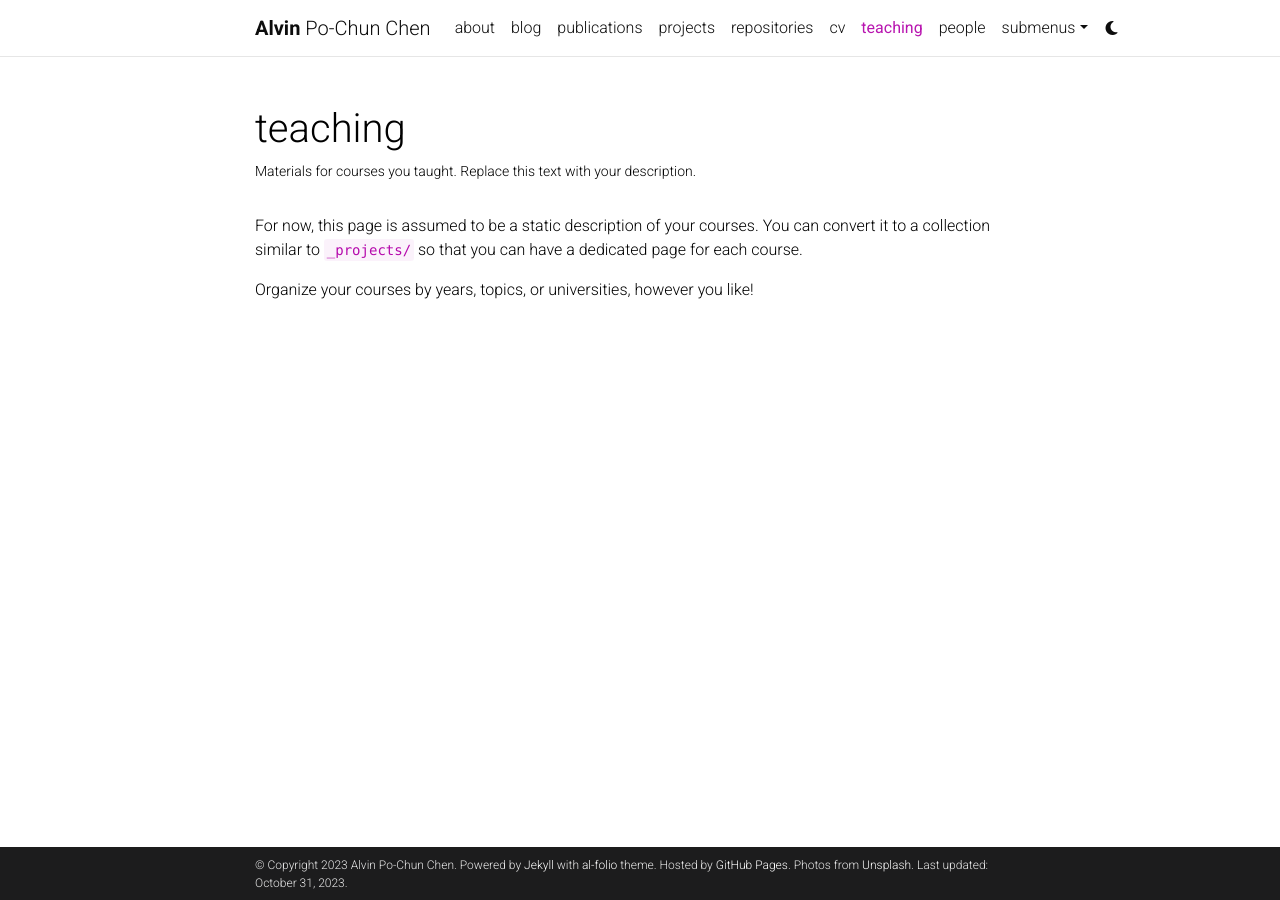
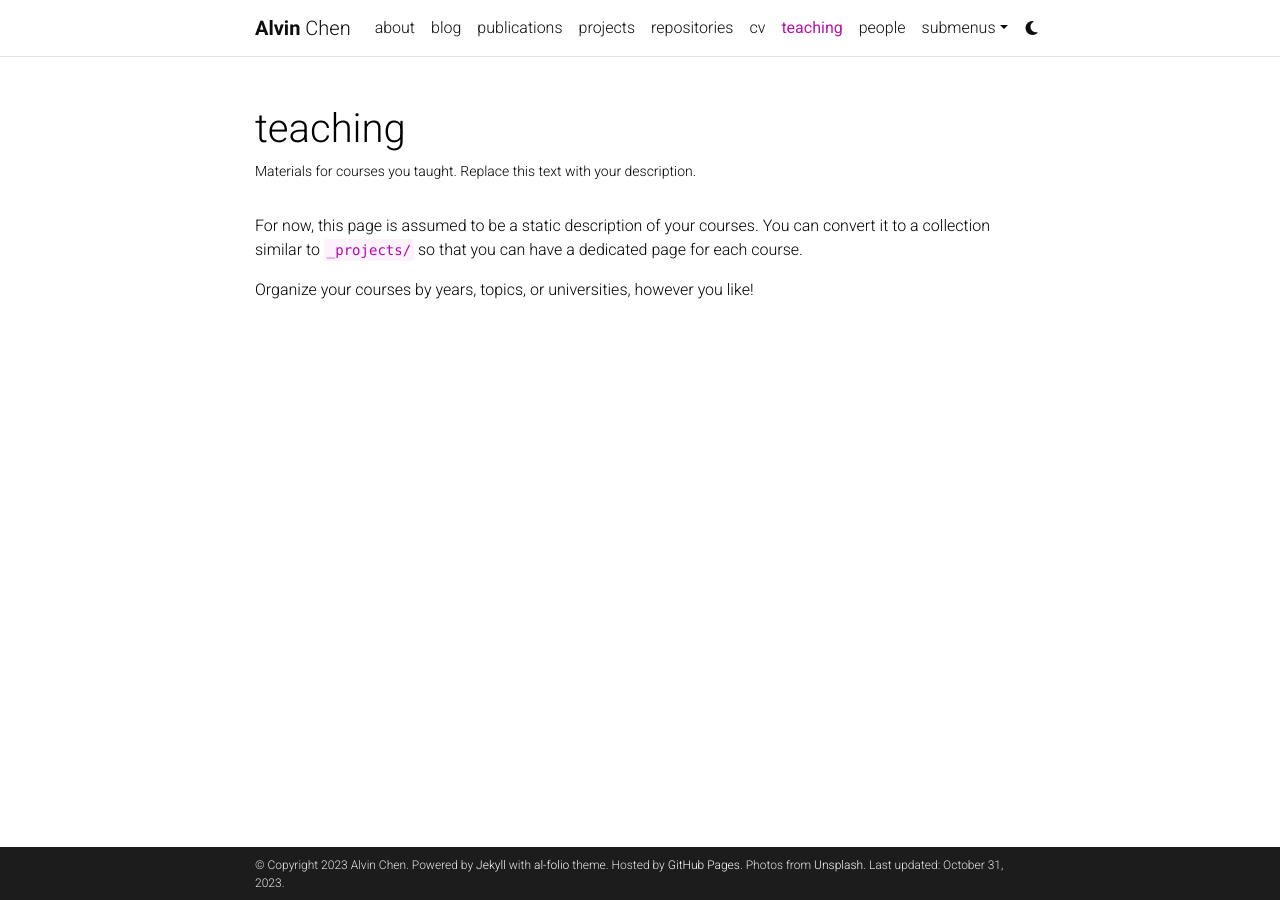
Before and after one commit to alvin-pc-chen/alvin-pc-chen.github.io, a Jekyll site: the page built from _pages/teaching.md, in a window 1280 px wide. Built offline with Jekyll 4.4.1, drawn with Linux system fonts in a browser that asks for light colours; comment, search, counter and statistics services are not loaded; a style sheet for code colours, icons or effects is not loaded.

```diff
--- a/_config.yml
+++ b/_config.yml
@@ -4,7 +4,7 @@
 
 title: blank # the website title (if blank, full name will be used instead)
 first_name: Alvin
-middle_name: Po-Chun
+middle_name:
 last_name: Chen
 email: alvin dot chen at colorado dot edu
 description: > # the ">" symbol means to ignore newlines until "footer_text:"
@@ -103,7 +103,7 @@
 zotero_username: # your zotero username
 wechat_qr: # filename of your wechat qr-code saved as an image (e.g., wechat-qr.png if saved to assets/img/wechat-qr.png)
 
-contact_note: >
+contact_note: Please reach out via email!>
   You can even add a little note about which of these is the best way to reach you.
 
 # -----------------------------------------------------------------------------
```
